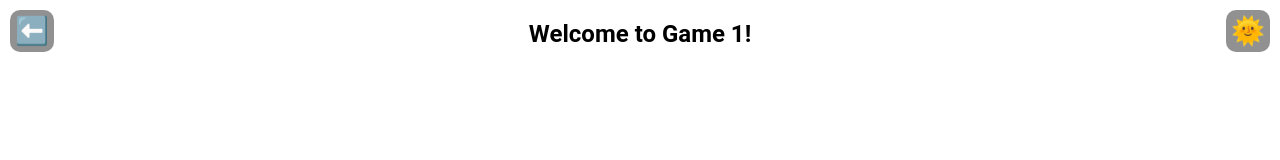
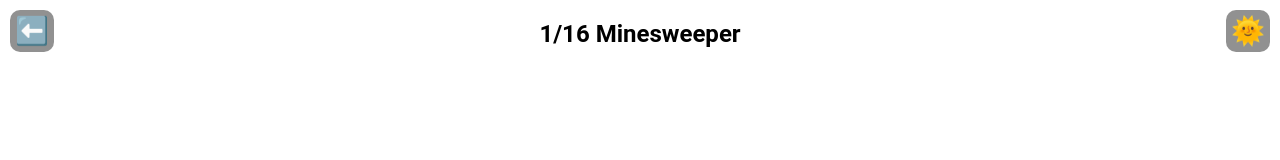
Before and after one commit to DanielFaour/drikkings, a React (Vite) app in the folder drikkings/: page /games/game1 in a window 1280 px wide. Shown: the top 160 px of the page. Built offline with nearby package versions, Linux system fonts and the light colour scheme.

Commit message:
Update Game1.jsx

```diff
--- a/drikkings/src/components/games/Game1.jsx
+++ b/drikkings/src/components/games/Game1.jsx
@@ -6,7 +6,7 @@
   return (
     <div className="game">
       <button id="btnReturn" onClick={() => navigate('/')}>⬅️</button>
-      <h2>Welcome to Game 1!</h2>
+      <h2>1/16 Minesweeper</h2>
     </div>
   );
 }
```
